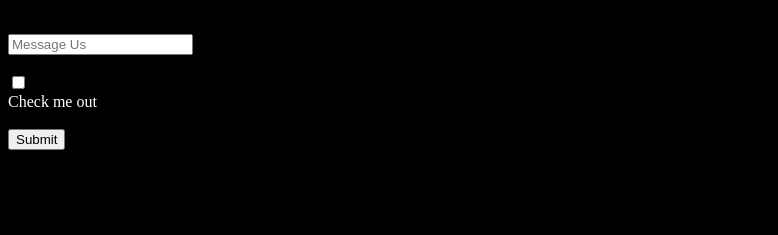
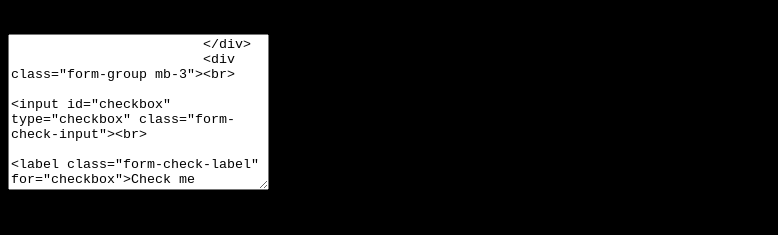
Before and after one commit to ms-chanky/Portfolio, a plain HTML site: page contact.html in a window 1280 px wide. Shown: the part 336-571 px from the top of the page, without its empty margins (0-778 px from the left). Drawn offline with nearby package versions, Linux system fonts and the light colour scheme.

Commit message:
added a text area

```diff
--- a/contact.html
+++ b/contact.html
@@ -47,7 +47,7 @@
                         <br><br>
                         <div class="form-group mb-3">
 
-                            <input id="message" type="text" class="form-control" placeholder="Message Us">
+                            <textarea id="message" type="text" class="form-control" name="" cols="30" rows="10"placeholder="Message Us">
                         </div>
                         <div class="form-group mb-3"><br>
                             <input id="checkbox" type="checkbox" class="form-check-input"><br>
```
